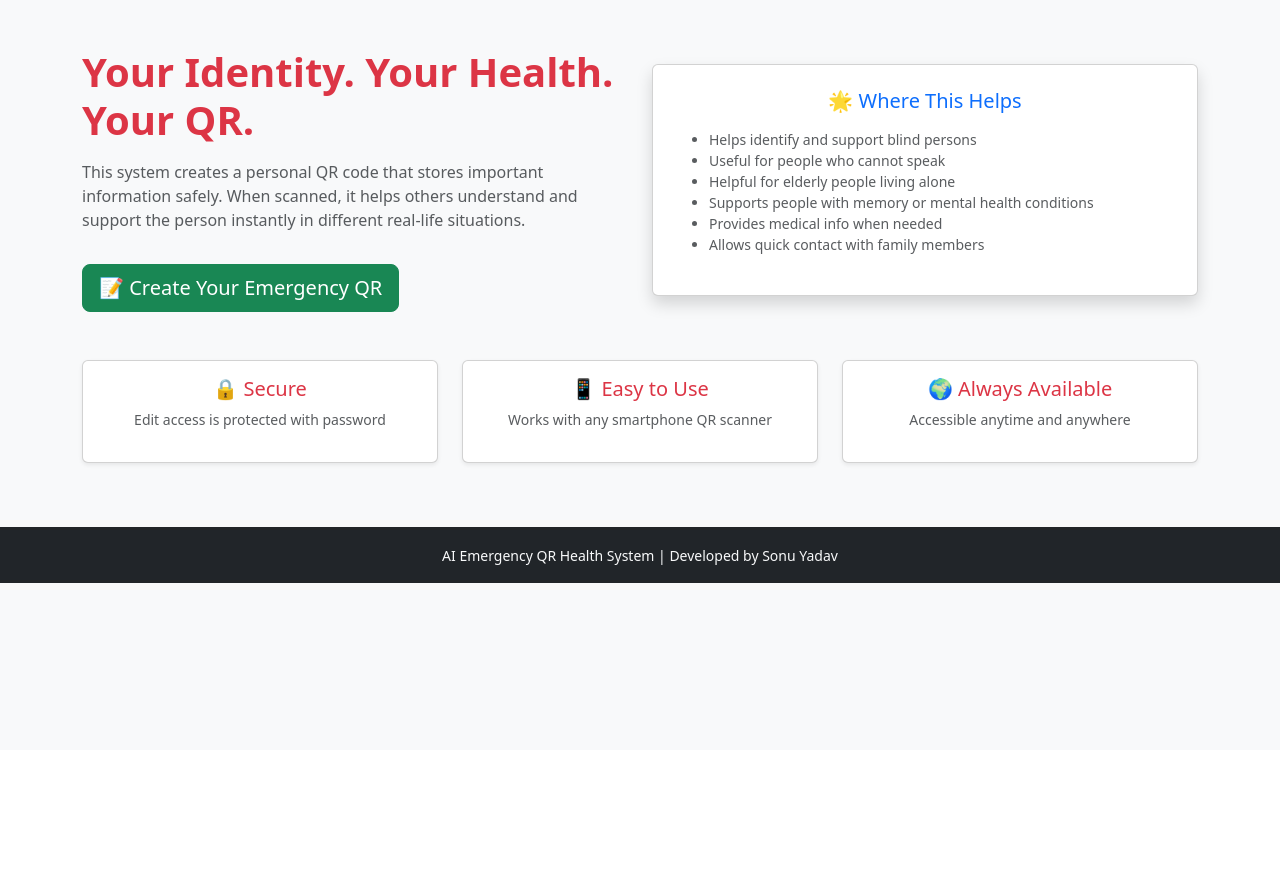
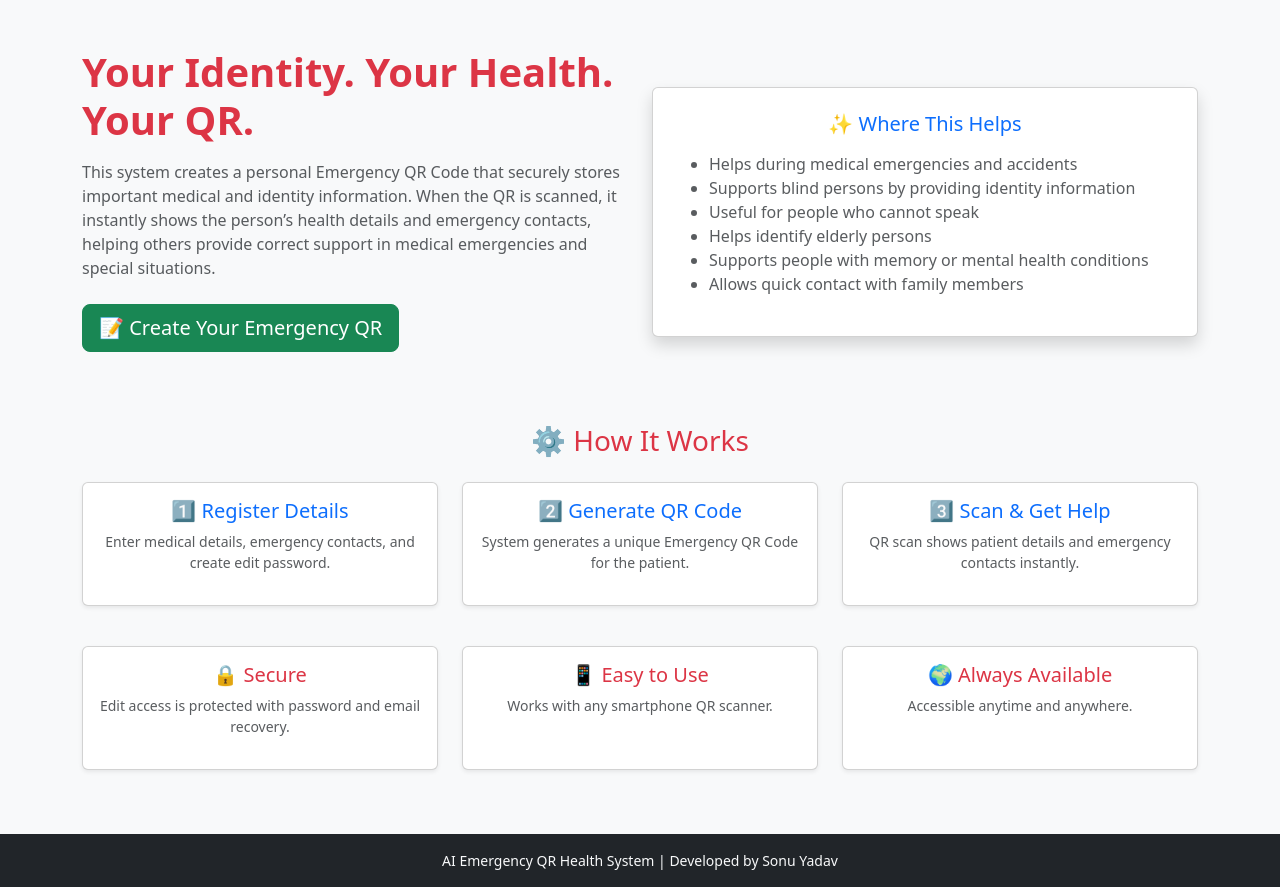
Before and after one commit to sonuy10/Ai-Emergency-Qr-Health-System, a Flask app: page / in a window 1280 px wide. Shown: the part 50-937 px from the top of the page. Before the commit the page ends 633 px from the top, so only its background shows below. Run offline with Flask 3, Linux system fonts and the light colour scheme.

Commit message:
Update index.html

```diff
--- a/templates/index.html
+++ b/templates/index.html
@@ -8,27 +8,38 @@
 <body class="bg-light">
 <nav class="navbar navbar-dark bg-danger">
 <div class="container">
-<span class="navbar-brand mb-0 h1">🚑 AI Emergency QR Health System</span>
+<span class="navbar-brand mb-0 h1">
+🚑 AI Emergency QR Health System
+</span>
 </div>
 </nav>
 <div class="container mt-5">
 <div class="row align-items-center">
-<div class="col-md-6">
-<h1 class="text-danger fw-bold">Your Identity. Your Health. Your QR.</h1>
-<p class="text-muted mt-3">
-This system creates a personal QR code that stores important information safely. When scanned, it helps others understand and support the person instantly in different real-life situations.
+<div class="col-md-6 mb-4">
+<h1 class="text-danger fw-bold">
+Your Identity. Your Health.<br>Your QR.
+</h1>
+<p class="mt-3 text-muted">
+This system creates a personal Emergency QR Code that securely stores important medical and identity information.
+When the QR is scanned, it instantly shows the person’s health details and emergency contacts, helping others provide correct support in medical emergencies and special situations.
 </p>
-<a href="/register" class="btn btn-success btn-lg mt-3">📝 Create Your Emergency QR</a>
+<div class="mt-4">
+<a href="/register" class="btn btn-success btn-lg">
+📝 Create Your Emergency QR
+</a>
 </div>
-<div class="col-md-6">
+</div>
+<div class="col-md-6 text-center">
 <div class="card shadow p-4">
-<h5 class="text-primary text-center mb-3">🌟 Where This Helps</h5>
-<ul class="small text-muted">
-<li>Helps identify and support blind persons</li>
+<h5 class="text-primary mb-3">
+✨ Where This Helps
+</h5>
+<ul class="text-start text-muted">
+<li>Helps during medical emergencies and accidents</li>
+<li>Supports blind persons by providing identity information</li>
 <li>Useful for people who cannot speak</li>
-<li>Helpful for elderly people living alone</li>
+<li>Helps identify elderly persons</li>
 <li>Supports people with memory or mental health conditions</li>
-<li>Provides medical info when needed</li>
 <li>Allows quick contact with family members</li>
 </ul>
 </div>
@@ -36,29 +47,80 @@ This system creates a personal QR code that stores important information safely.
 </div>
 </div>
 <div class="container mt-5">
+<h3 class="text-center text-danger mb-4">
+⚙️ How It Works
+</h3>
 <div class="row text-center">
 <div class="col-md-4 mb-3">
 <div class="card shadow-sm p-3 h-100">
-<h5 class="text-danger">🔒 Secure</h5>
-<p class="small text-muted">Edit access is protected with password</p>
+<h5 class="text-primary">
+1️⃣ Register Details
+</h5>
+<p class="text-muted small">
+Enter medical details, emergency contacts, and create edit password.
+</p>
 </div>
 </div>
 <div class="col-md-4 mb-3">
 <div class="card shadow-sm p-3 h-100">
-<h5 class="text-danger">📱 Easy to Use</h5>
-<p class="small text-muted">Works with any smartphone QR scanner</p>
+<h5 class="text-primary">
+2️⃣ Generate QR Code
+</h5>
+<p class="text-muted small">
+System generates a unique Emergency QR Code for the patient.
+</p>
 </div>
 </div>
 <div class="col-md-4 mb-3">
 <div class="card shadow-sm p-3 h-100">
-<h5 class="text-danger">🌍 Always Available</h5>
-<p class="small text-muted">Accessible anytime and anywhere</p>
+<h5 class="text-primary">
+3️⃣ Scan & Get Help
+</h5>
+<p class="text-muted small">
+QR scan shows patient details and emergency contacts instantly.
+</p>
+</div>
+</div>
+</div>
+</div>
+<div class="container mt-4">
+<div class="row text-center">
+<div class="col-md-4 mb-3">
+<div class="card shadow-sm p-3 h-100">
+<h5 class="text-danger">
+🔒 Secure
+</h5>
+<p class="text-muted small">
+Edit access is protected with password and email recovery.
+</p>
+</div>
+</div>
+<div class="col-md-4 mb-3">
+<div class="card shadow-sm p-3 h-100">
+<h5 class="text-danger">
+📱 Easy to Use
+</h5>
+<p class="text-muted small">
+Works with any smartphone QR scanner.
+</p>
+</div>
+</div>
+<div class="col-md-4 mb-3">
+<div class="card shadow-sm p-3 h-100">
+<h5 class="text-danger">
+🌍 Always Available
+</h5>
+<p class="text-muted small">
+Accessible anytime and anywhere.
+</p>
 </div>
 </div>
 </div>
 </div>
 <footer class="bg-dark text-light text-center mt-5 p-3">
-<span class="small">AI Emergency QR Health System | Developed by Sonu Yadav</span>
+<p class="mb-0 small">
+AI Emergency QR Health System | Developed by Sonu Yadav
+</p>
 </footer>
 </body>
 </html>
```
